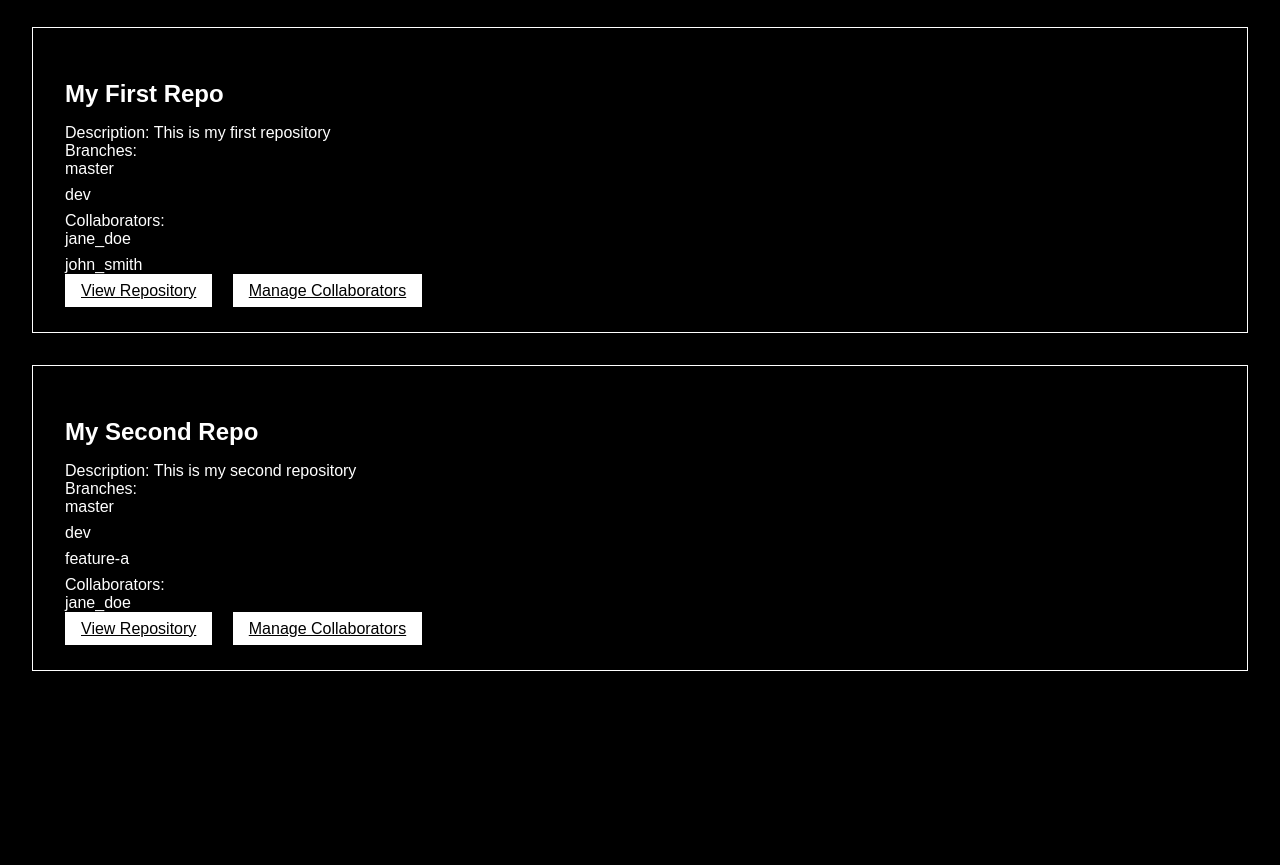
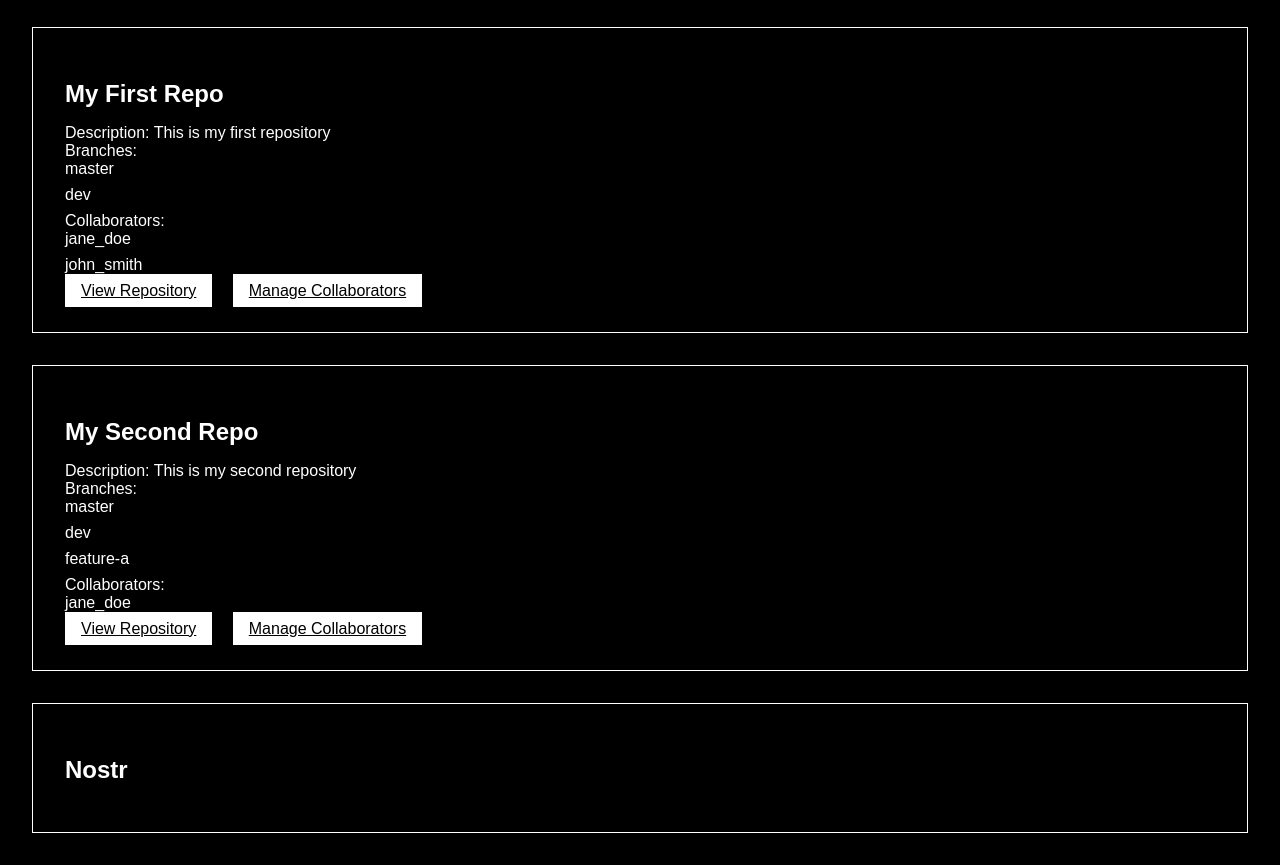
Before and after one commit to investinaccess/nostrsuite_attempt2, a website: page index.html in a window 1280 px wide. Shown: the part 74-939 px from the top of the page. Before the commit the page ends 809 px from the top, so only its background shows below. Drawn offline with Linux system fonts and the light colour scheme.

Commit message:
Update index.html

```diff
--- a/index.html
+++ b/index.html
@@ -66,6 +66,20 @@
       .repo ul li {
         margin-bottom: 0.5rem;
       }
+
+      .nostr {
+        margin-top: 2rem;
+        padding: 2rem;
+        border: 1px solid white;
+      }
+
+      .nostr h2 {
+        margin-bottom: 1rem;
+      }
+
+      .nostr p {
+        margin: 0;
+      }
     </style>
   </head>
   <body>
@@ -113,6 +127,5 @@
         <a href="#" class="button">View Repository</a>
         <a href="#" class="button">Manage Collaborators</a>
       </div>
-    </main>
-  </body>
-</html>
+      <div class="nostr">
+        <h2>Nostr</h2
```
